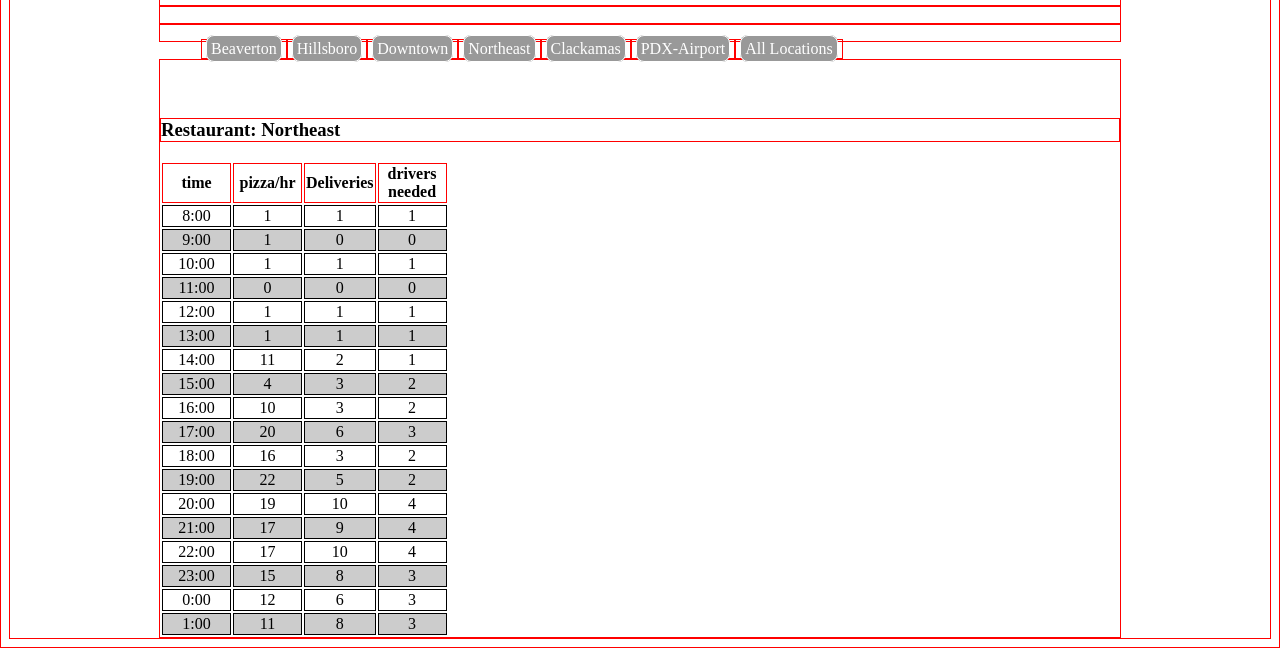
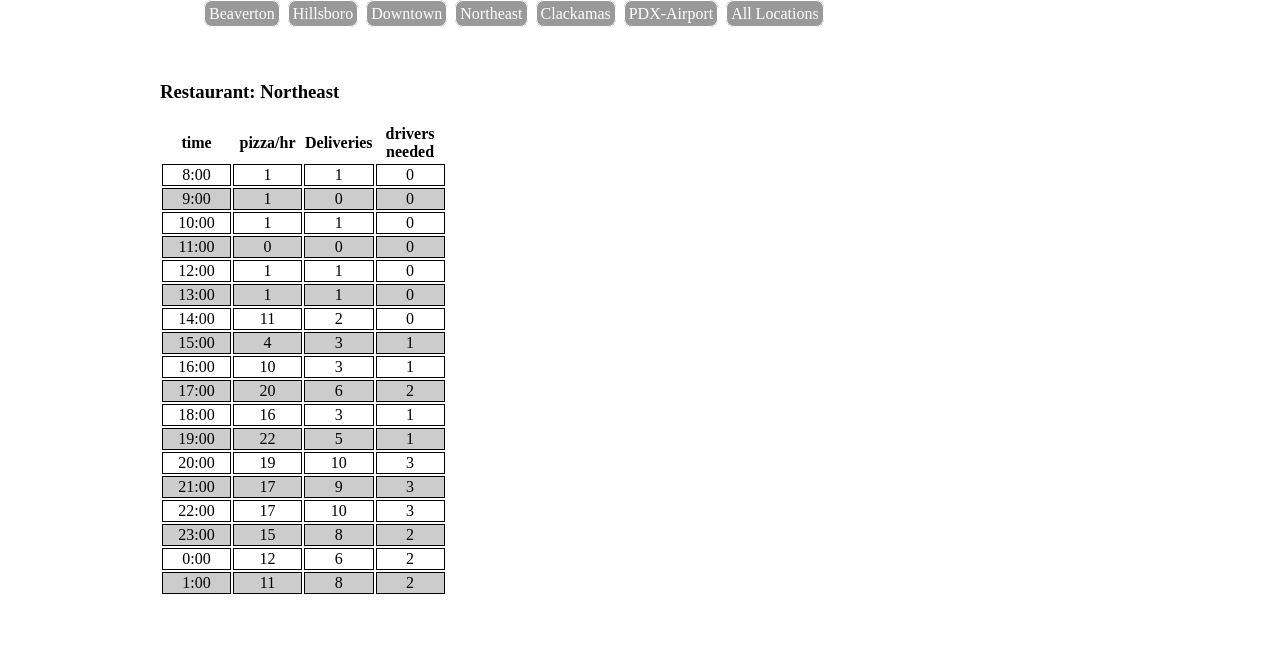
Before and after one commit to goodwid/CF-201-week2, a website: page pizza/sales-data.html in a window 1280 px wide. Shown: the part 131-800 px from the top of the page. Drawn offline with Linux system fonts and the light colour scheme.

Commit message:
For loop to add li items completed and working.  Also added manager images.

```diff
--- a/pizza/css/styles.css
+++ b/pizza/css/styles.css
@@ -1,17 +1,21 @@
+
+
+
+table {
+    border: 1px;
+
+}
 td {
     border: 1px solid black;
     width: 65px;
     text-align: center;
 }
-
+th {
+    font-weight: bold;
+}
 tr {
     padding: 4px;
 }
-table {
-    border: 1px;
-
-}
-
 li a {
     text-decoration: none;
     border: 1px solid white;
@@ -28,14 +32,24 @@ ul li {
     float:left;
 
 }
-
+#data {
+    width: 60em;
+    margin: auto;
+}
 
 #pizzaData {
-    width: 60em;
+    width: 30em;
     margin: auto;
-    clear: both;
+    float: left;
     padding-top: 40px;
 
+}
+
+#storedata {
+    width: 30em;
+    margin: auto;
+    float: right;
+    padding-top: 40px;
 }
 
 .odd {
@@ -50,6 +64,6 @@ nav,header {
     text-align: center;
 }
 
-* {
-    border: 1px solid red;
-}
+/** {
+    border: 1px dashed red;
+}*/
--- a/pizza/js/app.js
+++ b/pizza/js/app.js
@@ -16,7 +16,7 @@ var restaurants = [
     location: "Hillsboro",
     hoursOpen: [8,26], // 26 = 2am the following morning
     dayOpen: [0,2,3,4,5,6,7],
-    manager: "Bob Jones",
+    manager: "Edward Montgomery",
     managerImage: "",
     phoneNumber: "555-21-PIZZA",
     pizzaCount: [[0,4],[0,7],[2,15],[15,35],[12,31],[5,20]],
@@ -84,7 +84,7 @@ function createData (location) {
         if (deliveries == 0 ) {
             drivers = 0;
         } else {
-            drivers = Math.floor(deliveries/3)+1;
+            drivers = Math.floor(deliveries/3);
         }
 
         results.push ([hour,pizzas,deliveries, drivers]);
@@ -135,12 +135,36 @@ function displayTable(num) {
     }
 
 }
+function addAToLi (location,textToAdd,num) {
 
-var ids = ['zero','one','two','three','four','five'];
+
+    parent.appendChild(newA);
+};
+
+function addLiById (location,textToAdd,num){
+  var newLi = document.createElement('li');
+  //var newLiText = document.createTextNode(textToAdd);
+  //newLi.appendChild(newLiText);
+  var newA = document.createElement('a');
+  var newAText = document.createTextNode(textToAdd);
+  newA.appendChild(newAText);
+  newA.setAttribute('href','#');
+  newA.setAttribute('onclick','displayTable('+num+')');
+  console.log (location);
+  newLi.appendChild(newA);
+  var liParent = document.getElementById(location);
+  liParent.appendChild(newLi);
+
+};
+
+
+
+
+// var ids = ['zero','one','two','three','four','five'];
 for (var l=0;l<restaurants.length;l++) {
-    document.getElementById(ids[l]).textContent=restaurants[l].location;
+    addLiById('navList',restaurants[l].location, l)
 }
-
+addLiById('navList','All Locations',-1)
 
 out = generateTables(restaurants);
 pizzaData = document.getElementById('pizzaData');
--- a/pizza/js/compute.js
+++ b/pizza/js/compute.js
@@ -2,11 +2,4 @@ function randomRange (low,high) {
  return Math.floor(Math.random()*(high-low))+low;
 }
 
-function createEl(elParent, elName, elText) {
-  var el = document.createElement(elName);
-  el.textContent = elText;
-  elParent.appendChild(el);
-}
-
-
 exports.randomRange = randomRange;
--- a/pizza/sales-data.html
+++ b/pizza/sales-data.html
@@ -11,21 +11,23 @@
         <h3>Internal use only</h3>
     </header>
     <nav>
-        <ul>
-            <li><a id="zero"  href="#" onclick="displayTable(0)"></a></li>
+        <ul id="navList">
+            <!-- <li><a id="zero"  href="#" onclick="displayTable(0)"></a></li>
             <li><a id="one"   href="#" onclick="displayTable(1)"></a></li>
             <li><a id="two"   href="#" onclick="displayTable(2)"></a></li>
             <li><a id="three" href="#" onclick="displayTable(3)"></a></li>
             <li><a id="four"  href="#" onclick="displayTable(4)"></a></li>
             <li><a id="five"  href="#" onclick="displayTable(5)"></a></li>
-            <li><a            href="#" onclick="displayTable(-1)">All Locations</a></li>
+            <li><a            href="#" onclick="displayTable(-1)">All Locations</a></li> -->
         </ul>
 
     </nav>
-    <div id="pizzaData">
-
+    <div id="data">
+        <section id="pizzaData">
+        </section>
+        <section id="storedata">
+        </section>
     </div>
-
     <script src="js/app.js"></script>
     <script src="js/compute.js"></script>
 
```
Also changed, not shown: pizza/images/blenman.jpg (added), pizza/images/harper.jpg (added), pizza/images/jones.jpg (added), pizza/images/montgomery.jpg (added), pizza/images/smith.jpg (added), pizza/images/walker.jpg (added).
